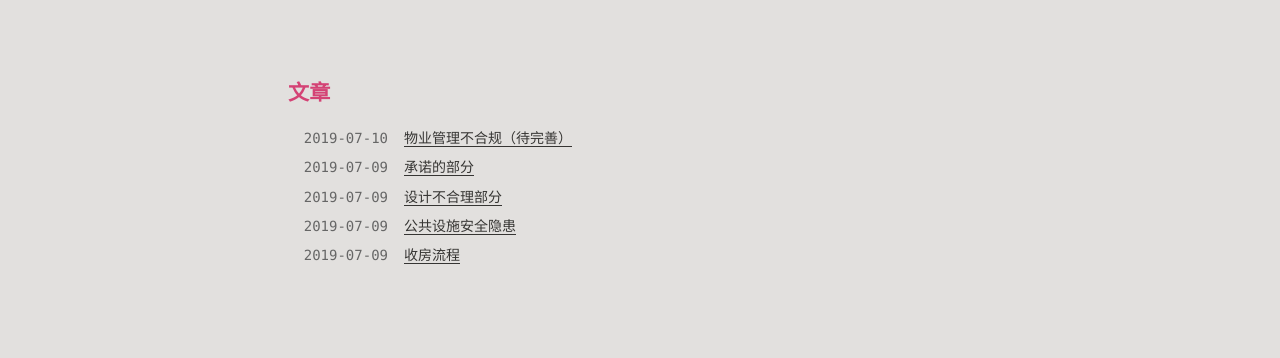
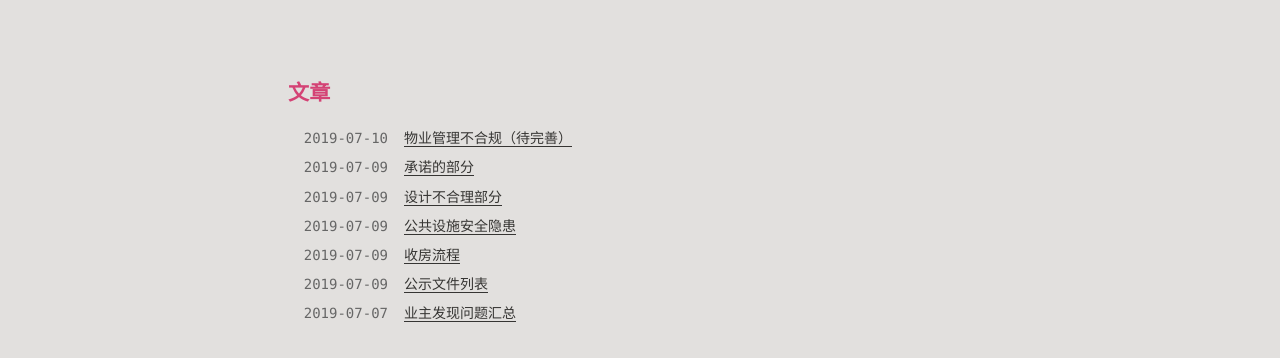
Before and after one commit to jzhxtb/jzhxtb.github.io, a plain HTML site: page index.html in a window 1280 px wide. Shown: the part 118-476 px from the top of the page. Drawn offline with Linux system fonts and the light colour scheme; a web font is replaced by a local one.

Commit message:
Site updated: 2019-07-10 01:20:32

```diff
--- a/index.html
+++ b/index.html
@@ -186,6 +186,46 @@
 </span>
       </li>
 
+      <li class="post-item">
+
+    <div class="meta">
+
+
+          <time datetime="2019-07-09T14:50:42.000Z" itemprop="datePublished">2019-07-09</time>
+
+
+    </div>
+
+
+        <span>
+
+        <a class="" href="/2019/07/09/公示文件列表/">公示文件列表</a>
+
+
+
+</span>
+      </li>
+
+      <li class="post-item">
+
+    <div class="meta">
+
+
+          <time datetime="2019-07-07T13:20:12.000Z" itemprop="datePublished">2019-07-07</time>
+
+
+    </div>
+
+
+        <span>
+
+        <a class="" href="/2019/07/07/业主发现问题汇总/">业主发现问题汇总</a>
+
+
+
+</span>
+      </li>
+
   </ul>
 
 </section>
```
